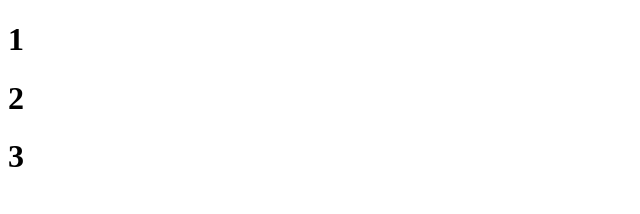
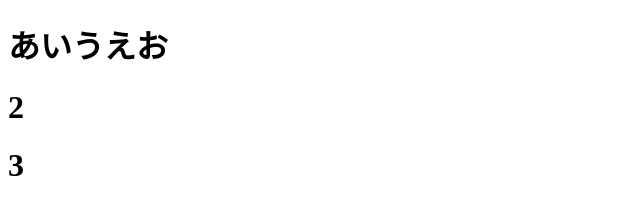
Before and after one commit to fdsfuafasa/worldpeace, a plain HTML site: page index.html in a window 1280 px wide. Shown: the whole page, without its empty margins (0-640 px from the left). Drawn offline with Linux system fonts and the light colour scheme.

Commit message:
あいうえお

```diff
--- a/index.html
+++ b/index.html
@@ -7,7 +7,7 @@
     <title>世界和平从这里开始</title>
 </head>
 <body>
-    <h1>1</h1>
+    <h1>あいうえお</h1>
     <h1>2</h1>
     <h1>3</h1>
 </body>
```
